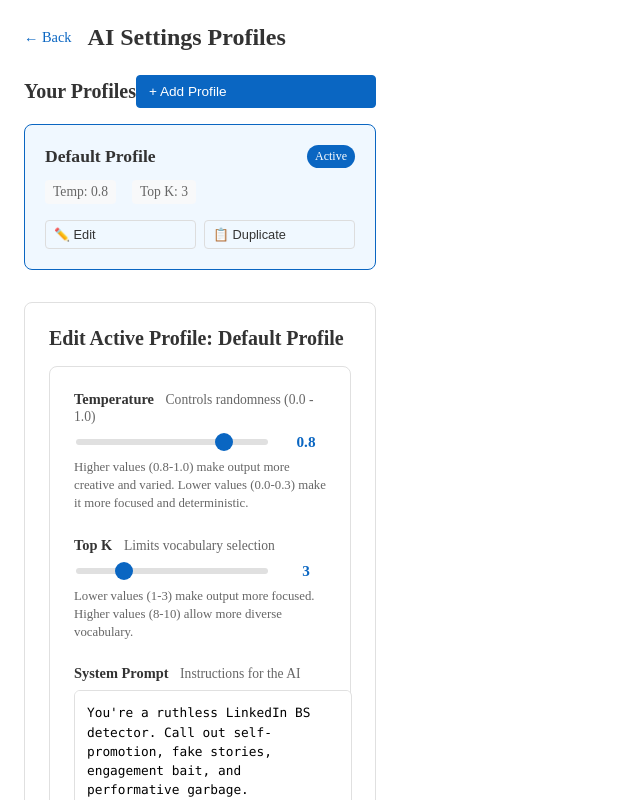
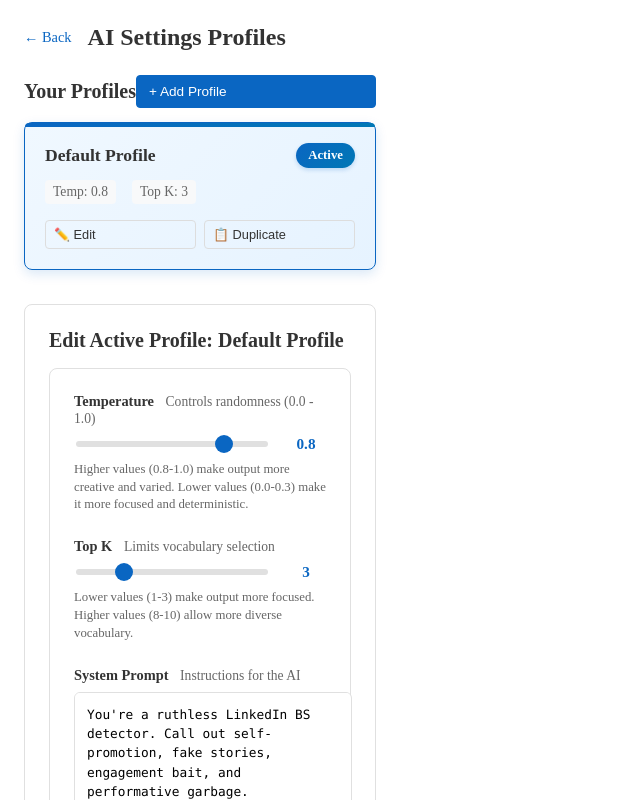
Before and after one commit to Bwca/browser-extension_linkedin-summarize-post, an Angular app in the folder extension/: page /settings in a window 1280 px wide. Shown: the top 800 px of the page, without its empty margins (0-640 px from the left). Built offline with nearby package versions, Linux system fonts and the light colour scheme.

Commit message:
Enhance settings component by implementing profile sorting to prioritize the active profile. Update UI styles for active profiles and badges, improving visual hierarchy and user experience. LABELS: feature, ui-update, improvement

```diff
--- a/extension/src/app/pages/settings/settings.component.html
+++ b/extension/src/app/pages/settings/settings.component.html
@@ -19,7 +19,7 @@
     </div>
 
     <div class="profiles-list">
-      @for (profile of profiles(); track profile.id) {
+      @for (profile of sortedProfiles(); track profile.id) {
       <div class="profile-card" [class.active]="isProfileActive(profile)">
         <div class="profile-header">
           <h3>{{ profile.name }}</h3>
--- a/extension/src/app/pages/settings/settings.component.scss
+++ b/extension/src/app/pages/settings/settings.component.scss
@@ -355,7 +355,21 @@ input[type='range'] {
 
   &.active {
     border-color: #0a66c2;
-    background: #f0f8ff;
+    background: linear-gradient(135deg, #f0f8ff 0%, #e6f3ff 100%);
+    box-shadow: 0 4px 12px rgba(10, 102, 194, 0.15);
+    transform: translateY(-2px);
+    position: relative;
+
+    &::before {
+      content: '';
+      position: absolute;
+      top: 0;
+      left: 0;
+      right: 0;
+      height: 4px;
+      background: linear-gradient(90deg, #0a66c2, #0077b5);
+      border-radius: 8px 8px 0 0;
+    }
   }
 }
 
@@ -374,12 +388,15 @@ input[type='range'] {
 }
 
 .active-badge {
-  background: #0a66c2;
+  background: linear-gradient(135deg, #0a66c2, #0077b5);
   color: white;
-  padding: 0.25rem 0.5rem;
-  border-radius: 12px;
-  font-size: 0.75rem;
-  font-weight: 500;
+  padding: 0.3rem 0.75rem;
+  border-radius: 16px;
+  font-size: 0.8rem;
+  font-weight: 600;
+  box-shadow: 0 2px 4px rgba(10, 102, 194, 0.2);
+  position: relative;
+  z-index: 1;
 }
 
 .profile-meta {
--- a/extension/src/app/pages/settings/settings.component.ts
+++ b/extension/src/app/pages/settings/settings.component.ts
@@ -70,6 +70,17 @@ export class SettingsComponent implements OnInit {
   activeProfile = computed(() => this.profiles().find((p) => p.id === this.activeProfileId()));
 
   activeProfileIdValue = computed(() => this.activeProfileId());
+
+  // Sort profiles with active profile first
+  sortedProfiles = computed(() => {
+    const profiles = this.profiles();
+    const activeId = this.activeProfileIdValue();
+    return [...profiles].sort((a, b) => {
+      if (a.id === activeId) return -1;
+      if (b.id === activeId) return 1;
+      return 0;
+    });
+  });
 
   currentEditingProfile = computed(() => (this.showEditProfile() ? this.editingProfile : null));
 
```
